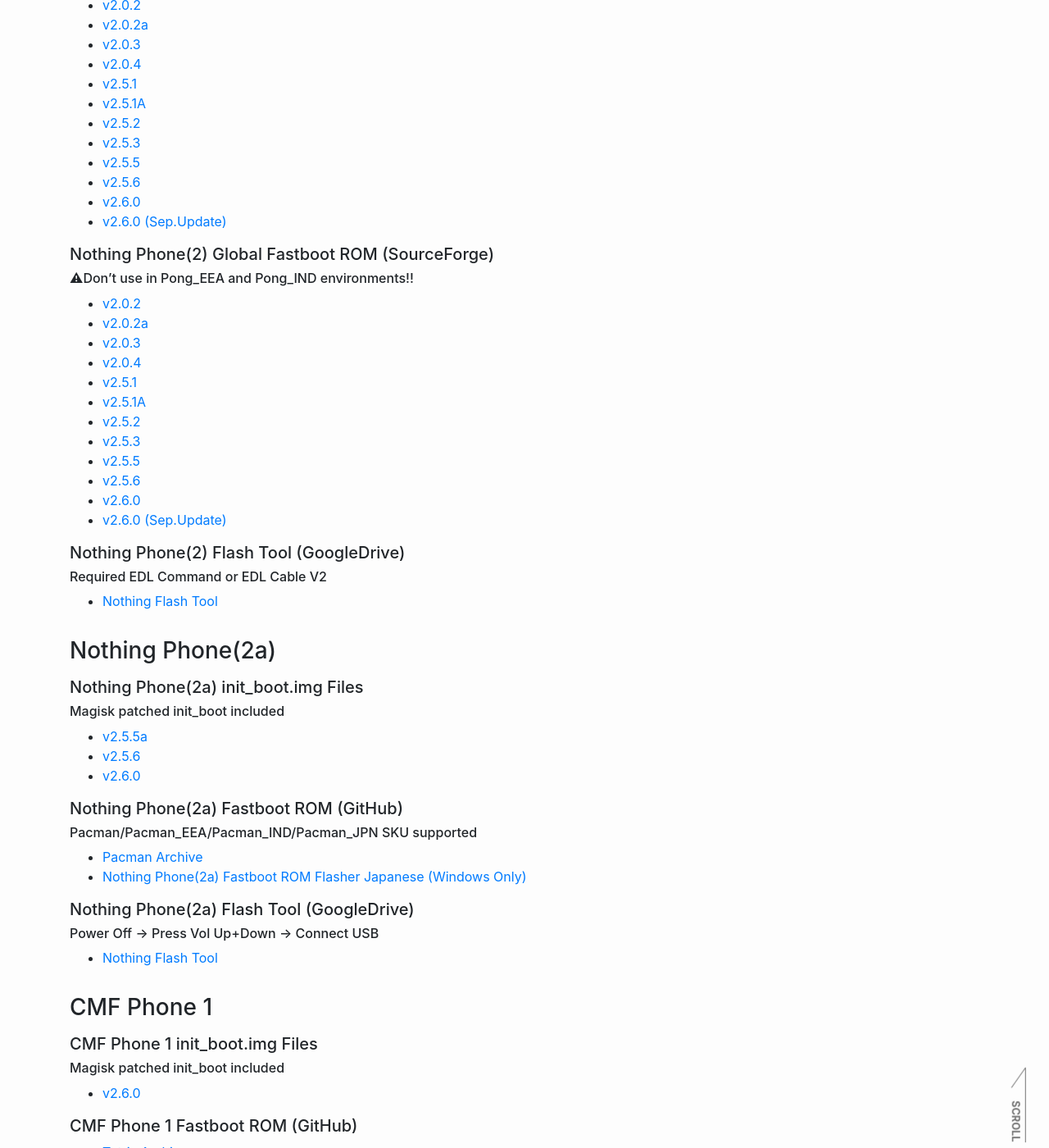
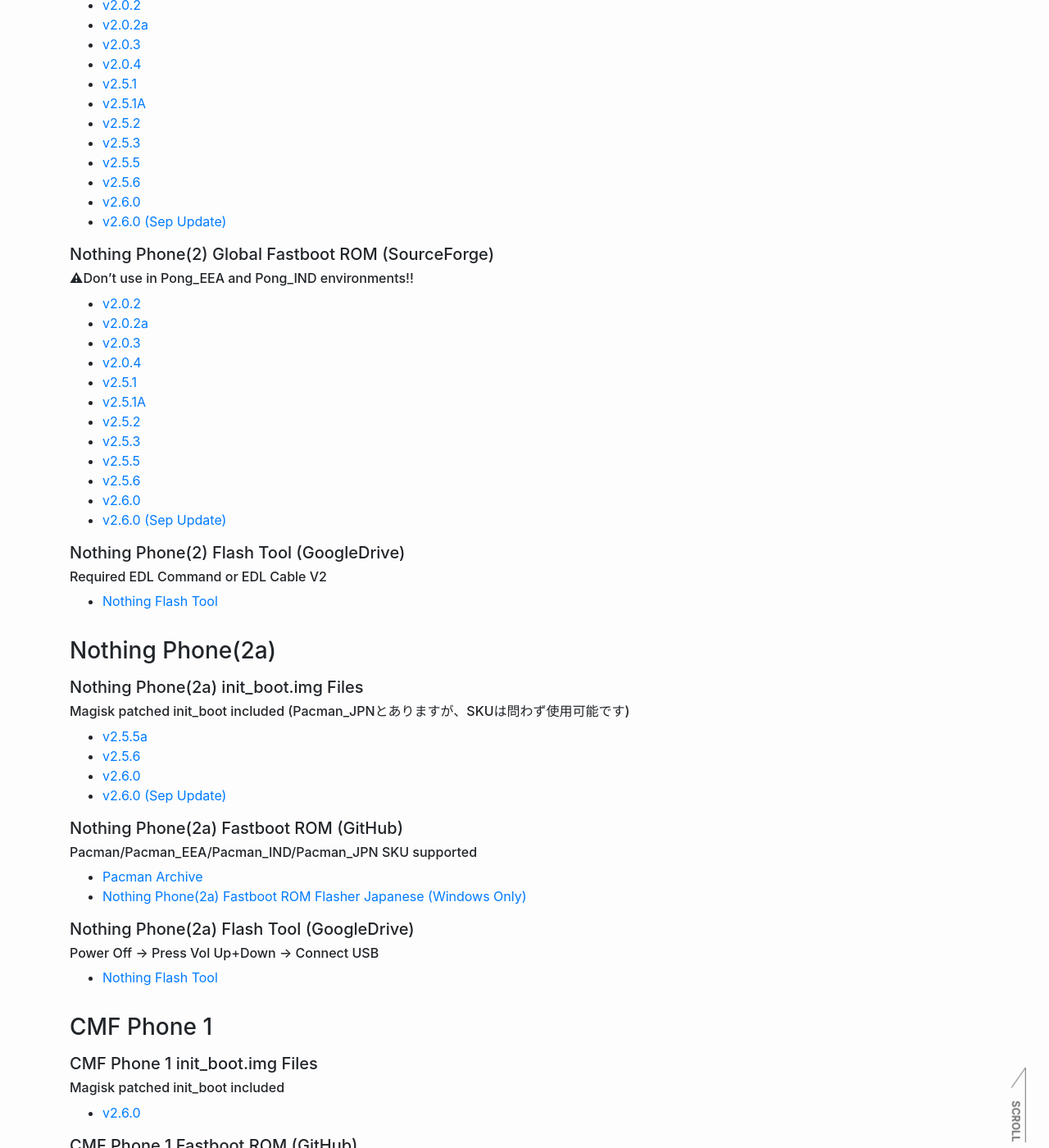
Before and after one commit to reindex-ot/reindex-ot.github.io, a Jekyll site: the page built from nothing.md, in a window 1280 px wide and 1400 px high, scrolled down 3254 px. Shown: the whole window at 82% size. Built offline with Jekyll 4.4.1, drawn with Linux system fonts in a browser that asks for light colours.

Commit message:
Update nothing.md
Signed-off-by: Re*Index. (ot_inc) <32851879+reindex-ot@users.noreply.github.com>

```diff
--- a/nothing.md
+++ b/nothing.md
@@ -122,7 +122,7 @@ If you don't do that, you'll get bricked. Okay?
 - [v2.5.5](https://github.com/reindex-ot/boot.img_repo/raw/main/nothing/phone2/Pong_boot_v2.5.5.zip)
 - [v2.5.6](https://github.com/reindex-ot/boot.img_repo/raw/main/nothing/phone2/Pong_boot_v2.5.6.zip)
 - [v2.6.0](https://github.com/reindex-ot/boot.img_repo/raw/main/nothing/phone2/Pong_boot_v2.6.0.zip)
-- [v2.6.0 (Sep.Update)](https://github.com/reindex-ot/boot.img_repo/raw/main/nothing/phone2/Pong_boot_v2.6.0-240828-1751.zip)
+- [v2.6.0 (Sep Update)](https://github.com/reindex-ot/boot.img_repo/raw/main/nothing/phone2/Pong_boot_v2.6.0-240828-1751.zip)
 
 ##### Nothing Phone(2) Global Fastboot ROM (SourceForge)
 ###### ⚠Don't use in Pong_EEA and Pong_IND environments!!
@@ -137,7 +137,7 @@ If you don't do that, you'll get bricked. Okay?
 - [v2.5.5](https://sourceforge.net/projects/nothingphone-2-rom/files/Fastboot%20ROM/Pong_FastbootROM_v2.5.5.7z/download)
 - [v2.5.6](https://sourceforge.net/projects/nothingphone-2-rom/files/Fastboot%20ROM/Pong_FastbootROM_v2.5.6.7z/download)
 - [v2.6.0](https://sourceforge.net/projects/nothingphone-2-rom/files/Fastboot%20ROM/Pong_FastbootROM_v2.6.0.7z/download)
-- [v2.6.0 (Sep.Update)](https://sourceforge.net/projects/nothingphone-2-rom/files/Fastboot%20ROM/Pong_FastbootROM_v2.6.0-240828-1751.7z/download)
+- [v2.6.0 (Sep Update)](https://sourceforge.net/projects/nothingphone-2-rom/files/Fastboot%20ROM/Pong_FastbootROM_v2.6.0-240828-1751.7z/download)
 
 ##### Nothing Phone(2) Flash Tool (GoogleDrive)
 ######  Required EDL Command or EDL Cable V2
@@ -145,10 +145,11 @@ If you don't do that, you'll get bricked. Okay?
 
 ### Nothing Phone(2a)
 ##### Nothing Phone(2a) init_boot.img Files
-###### Magisk patched init_boot included
+###### Magisk patched init_boot included (Pacman_JPNとありますが、SKUは問わず使用可能です)
 - [v2.5.5a](https://github.com/reindex-ot/boot.img_repo/raw/main/nothing/phone2a/Pacman_JPN_v2.5.5a_init_boot.zip)
 - [v2.5.6](https://github.com/reindex-ot/boot.img_repo/raw/main/nothing/phone2a/Pacman_JPN_v2.5.6_init_boot.zip)
 - [v2.6.0](https://github.com/reindex-ot/boot.img_repo/raw/main/nothing/phone2a/Pacman_JPN_v2.6.0_init_boot.zip)
+- [v2.6.0 (Sep Update)](https://github.com/reindex-ot/boot.img_repo/raw/main/nothing/phone2a/Pacman_JPN_v2.6.0-240828-1906_init_boot.zip)
 
 ##### Nothing Phone(2a) Fastboot ROM (GitHub)
 ###### Pacman/Pacman_EEA/Pacman_IND/Pacman_JPN SKU supported
```
